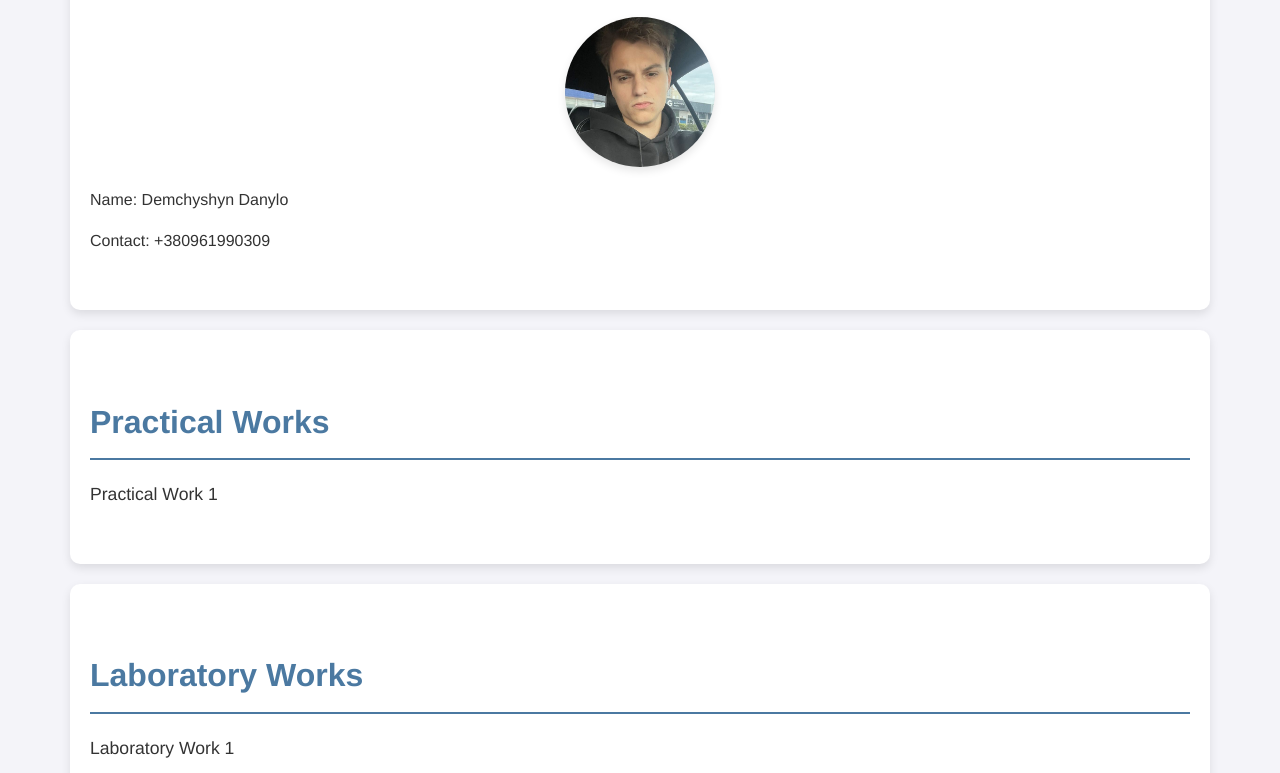
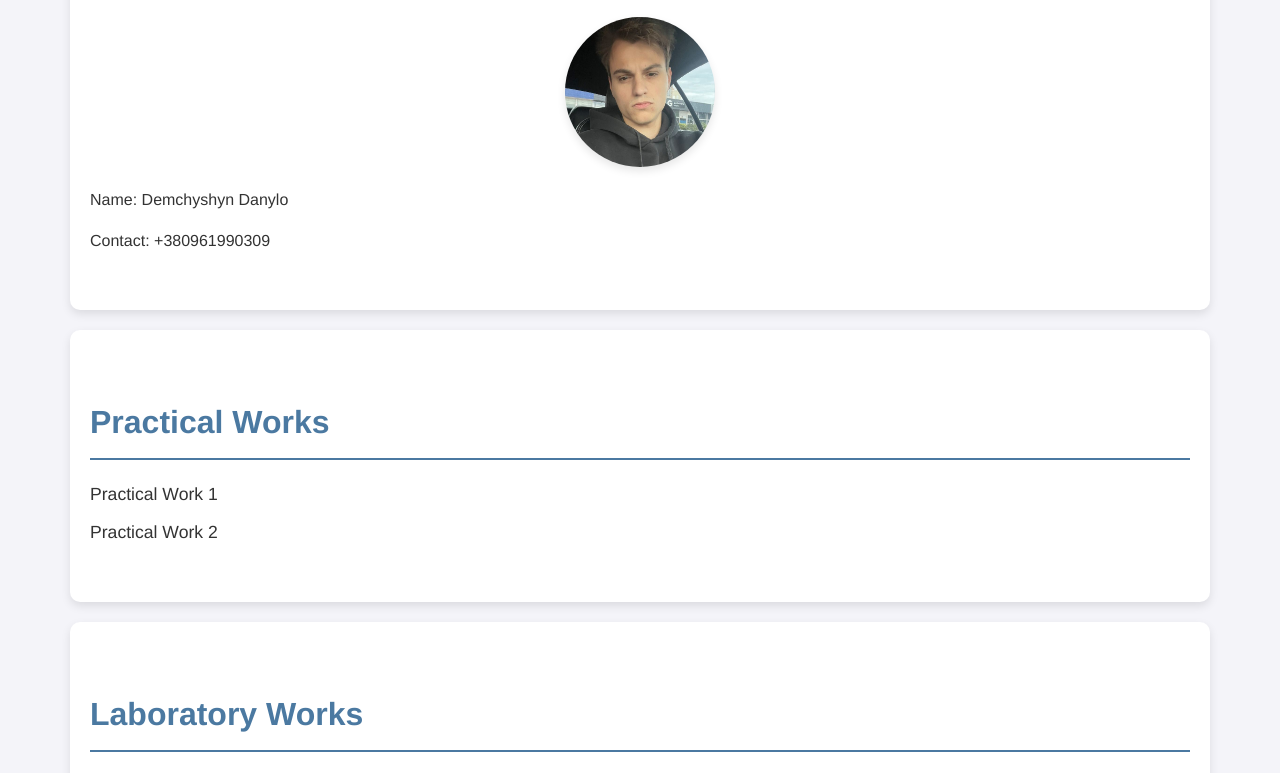
Before and after one commit to Danyademik/web2, a plain HTML site: page index.html in a window 1280 px wide. Shown: the part 317-1090 px from the top of the page. Drawn offline with Linux system fonts and the light colour scheme.

Commit message:
Update index.html

```diff
--- a/index.html
+++ b/index.html
@@ -30,6 +30,7 @@
         <h2>Practical Works</h2>
         <ul>
             <li><a href="https://github.com/Danyademik/web2">Practical Work 1</a></li>
+            <li><a href="https://github.com/Danyademik/web2/lab1">Practical Work 2</a></li>
         </ul>
     </section>
 
```
